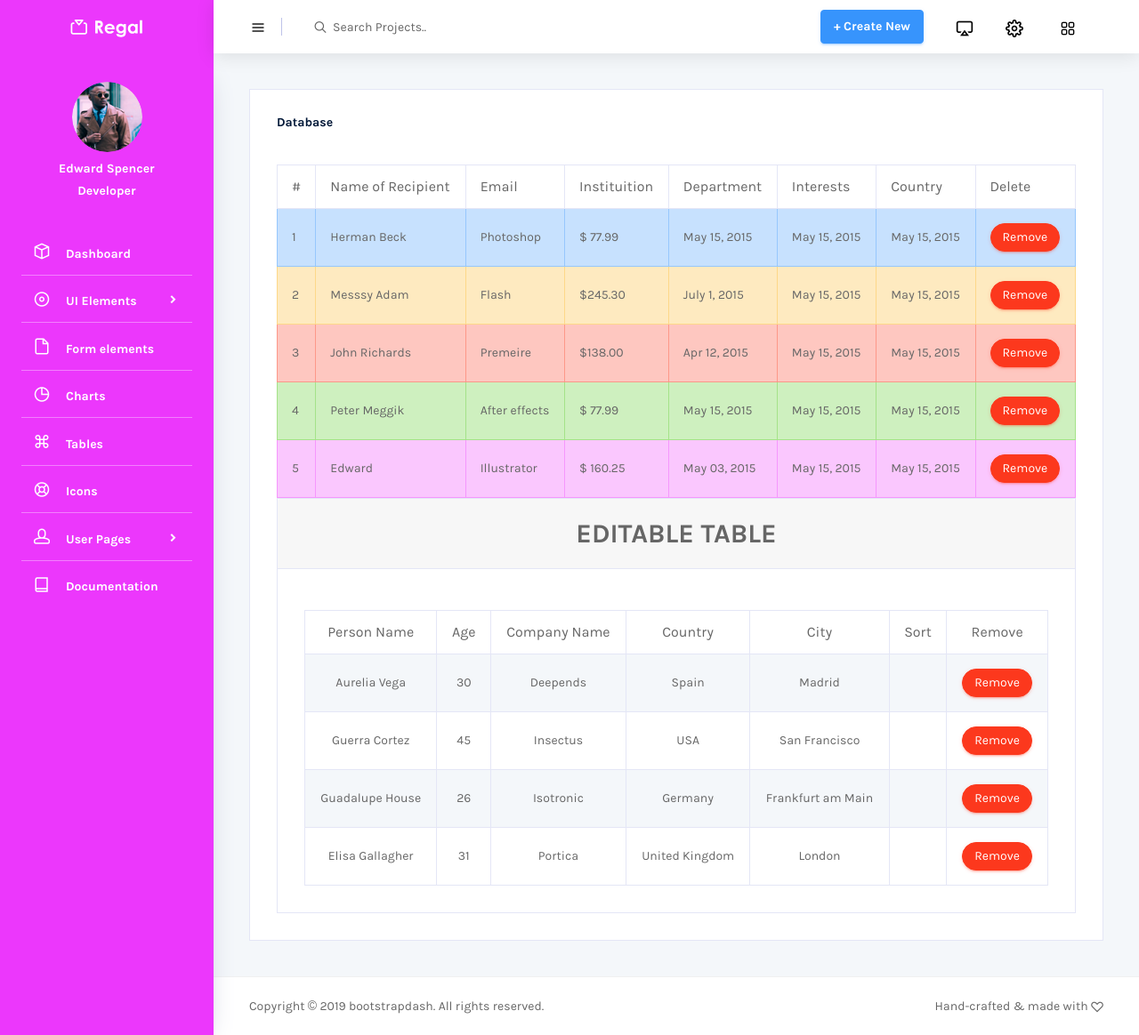
After one commit to 0sidharth/mail-tracker, a Python web app: template Frontend/template/pages/database/database.html in a window 1280 px wide. The commit adds this page. Shown: the whole page at 89% size. Run offline with Jinja, Linux system fonts and the light colour scheme; the template is opened without the code that fills it, so the values that code supplies are empty.

Commit message:
Overall database tab made

```diff
--- a/Frontend/template/index.html
+++ b/Frontend/template/index.html
@@ -139,6 +139,12 @@
             <a class="nav-link" href="index.html">
               <i class="icon-box menu-icon"></i>
               <span class="menu-title">Dashboard</span>
+            </a>
+          </li>
+          <li class="nav-item">
+            <a class="nav-link" href="pages/database/database.html">
+              <i class="icon-help menu-icon"></i>
+              <span class="menu-title">Database</span>
             </a>
           </li>
           <li class="nav-item">
--- /dev/null
+++ b/Frontend/template/pages/database/database.html
@@ -0,0 +1,531 @@
+<!DOCTYPE html>
+<html lang="en">
+
+<head>
+  <!-- Required meta tags -->
+  <meta charset="utf-8">
+  <meta name="viewport" content="width=device-width, initial-scale=1, shrink-to-fit=no">
+  <title>Regal Admin</title>
+  <!-- base:css -->
+  <link rel="stylesheet" href="../../vendors/mdi/css/materialdesignicons.min.css">
+  <link rel="stylesheet" href="../../vendors/feather/feather.css">
+  <link rel="stylesheet" href="../../vendors/base/vendor.bundle.base.css">
+  <!-- endinject -->
+  <!-- inject:css -->
+  <link rel="stylesheet" href="../../css/style.css">
+  <!-- endinject -->
+  <link rel="shortcut icon" href="../../images/favicon.png" />
+</head>
+
+<body>
+  <div class="container-scroller">
+    <!-- partial:../../partials/_navbar.html -->
+    <nav class="navbar col-lg-12 col-12 p-0 fixed-top d-flex flex-row">
+      <div class="text-center navbar-brand-wrapper d-flex align-items-center justify-content-center">
+        <a class="navbar-brand brand-logo" href="../../index.html"><img src="../../images/logo.svg" alt="logo"/></a>
+        <a class="navbar-brand brand-logo-mini" href="../../index.html"><img src="../../images/logo-mini.svg" alt="logo"/></a>
+      </div>
+      <div class="navbar-menu-wrapper d-flex align-items-center justify-content-end">
+        <button class="navbar-toggler navbar-toggler align-self-center" type="button" data-toggle="minimize">
+          <span class="icon-menu"></span>
+        </button>
+        <ul class="navbar-nav mr-lg-2">
+          <li class="nav-item nav-search d-none d-lg-block">
+            <div class="input-group">
+              <div class="input-group-prepend">
+                <span class="input-group-text" id="search">
+                  <i class="icon-search"></i>
+                </span>
+              </div>
+              <input type="text" class="form-control" placeholder="Search Projects.." aria-label="search" aria-describedby="search">
+            </div>
+          </li>
+        </ul>
+        <ul class="navbar-nav navbar-nav-right">
+            <li class="nav-item dropdown d-lg-flex d-none">
+                <button type="button" class="btn btn-info font-weight-bold">+ Create New</button>
+            </li>
+          <li class="nav-item dropdown d-flex">
+            <a class="nav-link count-indicator dropdown-toggle d-flex justify-content-center align-items-center" id="messageDropdown" href="#" data-toggle="dropdown">
+              <i class="icon-air-play mx-0"></i>
+            </a>
+            <div class="dropdown-menu dropdown-menu-right navbar-dropdown preview-list" aria-labelledby="messageDropdown">
+              <p class="mb-0 font-weight-normal float-left dropdown-header">Messages</p>
+              <a class="dropdown-item preview-item">
+                <div class="preview-thumbnail">
+                    <img src="../../images/faces/face4.jpg" alt="image" class="profile-pic">
+                </div>
+                <div class="preview-item-content flex-grow">
+                  <h6 class="preview-subject ellipsis font-weight-normal">David Grey
+                  </h6>
+                  <p class="font-weight-light small-text text-muted mb-0">
+                    The meeting is cancelled
+                  </p>
+                </div>
+              </a>
+              <a class="dropdown-item preview-item">
+                <div class="preview-thumbnail">
+                    <img src="../../images/faces/face2.jpg" alt="image" class="profile-pic">
+                </div>
+                <div class="preview-item-content flex-grow">
+                  <h6 class="preview-subject ellipsis font-weight-normal">Tim Cook
+                  </h6>
+                  <p class="font-weight-light small-text text-muted mb-0">
+                    New product launch
+                  </p>
+                </div>
+              </a>
+              <a class="dropdown-item preview-item">
+                <div class="preview-thumbnail">
+                    <img src="../../images/faces/face3.jpg" alt="image" class="profile-pic">
+                </div>
+                <div class="preview-item-content flex-grow">
+                  <h6 class="preview-subject ellipsis font-weight-normal"> Johnson
+                  </h6>
+                  <p class="font-weight-light small-text text-muted mb-0">
+                    Upcoming board meeting
+                  </p>
+                </div>
+              </a>
+            </div>
+          </li>
+          <li class="nav-item dropdown d-flex mr-4 ">
+            <a class="nav-link count-indicator dropdown-toggle d-flex align-items-center justify-content-center" id="notificationDropdown" href="#" data-toggle="dropdown">
+              <i class="icon-cog"></i>
+            </a>
+            <div class="dropdown-menu dropdown-menu-right navbar-dropdown preview-list" aria-labelledby="notificationDropdown">
+              <p class="mb-0 font-weight-normal float-left dropdown-header">Settings</p>
+              <a class="dropdown-item preview-item">
+                  <i class="icon-head"></i> Profile
+              </a>
+              <a class="dropdown-item preview-item">
+                  <i class="icon-inbox"></i> Logout
+              </a>
+            </div>
+          </li>
+          <li class="nav-item dropdown mr-4 d-lg-flex d-none">
+            <a class="nav-link count-indicatord-flex align-item s-center justify-content-center" href="#">
+              <i class="icon-grid"></i>
+            </a>
+          </li>
+        </ul>
+        <button class="navbar-toggler navbar-toggler-right d-lg-none align-self-center" type="button" data-toggle="offcanvas">
+          <span class="icon-menu"></span>
+        </button>
+      </div>
+    </nav>
+    <!-- partial -->
+    <div class="container-fluid page-body-wrapper">
+
+      <!-- partial:../../partials/_sidebar.html -->
+      <nav class="sidebar sidebar-offcanvas" id="sidebar">
+        <div class="user-profile">
+          <div class="user-image">
+            <img src="../../images/faces/face28.png">
+          </div>
+          <div class="user-name">
+              Edward Spencer
+          </div>
+          <div class="user-designation">
+              Developer
+          </div>
+        </div>
+        <ul class="nav">
+          <li class="nav-item">
+            <a class="nav-link" href="../../index.html">
+              <i class="icon-box menu-icon"></i>
+              <span class="menu-title">Dashboard</span>
+            </a>
+          </li>
+          <li class="nav-item">
+            <a class="nav-link" data-toggle="collapse" href="#ui-basic" aria-expanded="false" aria-controls="ui-basic">
+              <i class="icon-disc menu-icon"></i>
+              <span class="menu-title">UI Elements</span>
+              <i class="menu-arrow"></i>
+            </a>
+            <div class="collapse" id="ui-basic">
+              <ul class="nav flex-column sub-menu">
+                <li class="nav-item"> <a class="nav-link" href="../../pages/ui-features/buttons.html">Buttons</a></li>
+                <li class="nav-item"> <a class="nav-link" href="../../pages/ui-features/typography.html">Typography</a></li>
+              </ul>
+            </div>
+          </li>
+          <li class="nav-item">
+            <a class="nav-link" href="../../pages/forms/basic_elements.html">
+              <i class="icon-file menu-icon"></i>
+              <span class="menu-title">Form elements</span>
+            </a>
+          </li>
+          <li class="nav-item">
+            <a class="nav-link" href="../../pages/charts/chartjs.html">
+              <i class="icon-pie-graph menu-icon"></i>
+              <span class="menu-title">Charts</span>
+            </a>
+          </li>
+          <li class="nav-item">
+            <a class="nav-link" href="../../pages/tables/basic-table.html">
+              <i class="icon-command menu-icon"></i>
+              <span class="menu-title">Tables</span>
+            </a>
+          </li>
+          <li class="nav-item">
+            <a class="nav-link" href="../../pages/icons/feather-icons.html">
+              <i class="icon-help menu-icon"></i>
+              <span class="menu-title">Icons</span>
+            </a>
+          </li>
+          <li class="nav-item">
+            <a class="nav-link" data-toggle="collapse" href="#auth" aria-expanded="false" aria-controls="auth">
+              <i class="icon-head menu-icon"></i>
+              <span class="menu-title">User Pages</span>
+              <i class="menu-arrow"></i>
+            </a>
+            <div class="collapse" id="auth">
+              <ul class="nav flex-column sub-menu">
+                <li class="nav-item"> <a class="nav-link" href="../../pages/samples/login.html"> Login </a></li>
+                <li class="nav-item"> <a class="nav-link" href="../../pages/samples/login-2.html"> Login 2 </a></li>
+                <li class="nav-item"> <a class="nav-link" href="../../pages/samples/register.html"> Register </a></li>
+                <li class="nav-item"> <a class="nav-link" href="../../pages/samples/register-2.html"> Register 2 </a></li>
+                <li class="nav-item"> <a class="nav-link" href="../../pages/samples/lock-screen.html"> Lockscreen </a></li>
+              </ul>
+            </div>
+          </li>
+          <li class="nav-item">
+            <a class="nav-link" href="../../docs/documentation.html">
+              <i class="icon-book menu-icon"></i>
+              <span class="menu-title">Documentation</span>
+            </a>
+          </li>
+        </ul>
+      </nav>
+      <!-- partial -->
+      <div class="main-panel">
+        <div class="content-wrapper">
+          <div class="row">
+            <div class="col-lg-12 stretch-card">
+              <div class="card">
+                <div class="card-body">
+                  <h2 class="card-title">Database</h2>
+                  <!-- p class="card-description" >
+                    Add class <code>.table-{color}</code>
+                  </p -->
+                  <div class="table-responsive pt-3">
+                    <span class="table-add float-right mb-3 mr-2"><a href="#!" class="text-success"><i
+                        class="fas fa-plus fa-2x" aria-hidden="true"></i></a></span>
+                    <table class="table table-bordered table-editable" id = "database1" >
+                      <thead>
+                        <tr>
+                          <th>
+                            #
+                          </th>
+                          <th>
+                            Name of Recipient
+                          </th>
+                          <th>
+                            Email
+                          </th>
+                          <th>
+                            Instituition
+                          </th>
+                          <th>
+                            Department
+                          </th>
+                          <th>
+                            Interests
+                          </th>
+                          <th>
+                            Country
+                          </th>
+                          <th>
+                            Delete
+                          </th>
+                        </tr>
+                      </thead>
+                      <tbody>
+                        <tr class="table-info">
+                          <td>
+                            1
+                          </td>
+                          <td>
+                            Herman Beck
+                          </td>
+                          <td>
+                            Photoshop
+                          </td>
+                          <td>
+                            $ 77.99
+                          </td>
+                          <td>
+                            May 15, 2015
+                          </td>
+                          <td>
+                            May 15, 2015
+                          </td>
+                          <td>
+                            May 15, 2015
+                          </td>
+                          <td>
+                            <span class="table-remove">
+                                <button type="button" class="btn btn-danger btn-rounded btn-sm my-0">Remove</button></span>
+                          </td>
+                        </tr>
+                        <tr class="table-warning">
+                          <td>
+                            2
+                          </td>
+                          <td>
+                            Messsy Adam
+                          </td>
+                          <td>
+                            Flash
+                          </td>
+                          <td>
+                            $245.30
+                          </td>
+                          <td>
+                            July 1, 2015
+                          </td>
+                          <td>
+                            May 15, 2015
+                          </td>
+                          <td>
+                            May 15, 2015
+                          </td>
+                          <td>
+                            <span class="table-remove"><button type="button"
+                                class="btn btn-danger btn-rounded btn-sm my-0">Remove</button></span>
+                          </td>
+                        </tr>
+                        <tr class="table-danger">
+                          <td>
+                            3
+                          </td>
+                          <td>
+                            John Richards
+                          </td>
+                          <td>
+                            Premeire
+                          </td>
+                          <td>
+                            $138.00
+                          </td>
+                          <td>
+                            Apr 12, 2015
+                          </td>
+                          <td>
+                            May 15, 2015
+                          </td>
+                          <td>
+                            May 15, 2015
+                          </td>
+                          <td>
+                            <span class="table-remove"><button type="button"
+                                class="btn btn-danger btn-rounded btn-sm my-0">Remove</button></span>
+                          </td>
+                        </tr>
+                        <tr class="table-success">
+                          <td>
+                            4
+                          </td>
+                          <td>
+                            Peter Meggik
+                          </td>
+                          <td>
+                            After effects
+                          </td>
+                          <td>
+                            $ 77.99
+                          </td>
+                          <td>
+                            May 15, 2015
+                          </td>
+                          <td>
+                            May 15, 2015
+                          </td>
+                          <td>
+                            May 15, 2015
+                          </td>
+                          <td>
+                            <span class="table-remove"><button type="button"
+                                class="btn btn-danger btn-rounded btn-sm my-0">Remove</button></span>
+                          </td>
+                        </tr>
+                        <tr class="table-primary">
+                          <td>
+                            5
+                          </td>
+                          <td>
+                            Edward
+                          </td>
+                          <td>
+                            Illustrator
+                          </td>
+                          <td>
+                            $ 160.25
+                          </td>
+                          <td>
+                            May 03, 2015
+                          </td>
+                          <td>
+                            May 15, 2015
+                          </td>
+                          <td>
+                            May 15, 2015
+                          </td>
+                          <td>
+                            <span class="table-remove"><button type="button"
+                                class="btn btn-danger btn-rounded btn-sm my-0">Remove</button></span>
+                          </td>
+                        </tr>
+                      </tbody>
+                    </table>
+                    <div class="card ">
+                        <h3 class="card-header text-center font-weight-bold text-uppercase py-4">Editable table</h3>
+                        <div class="card-body">
+                          <div id="datbase_table" class="table-responsive table-editable">
+                            <span class="table-add float-right mb-3 mr-2"><a href="#!" class="text-success"><i
+                                  class="fas fa-plus fa-2x" aria-hidden="true"></i></a></span>
+                            <table class="table table-bordered table-responsive-md table-striped text-center">
+                              <thead>
+                                <tr>
+                                  <th class="text-center">Person Name</th>
+                                  <th class="text-center">Age</th>
+                                  <th class="text-center">Company Name</th>
+                                  <th class="text-center">Country</th>
+                                  <th class="text-center">City</th>
+                                  <th class="text-center">Sort</th>
+                                  <th class="text-center">Remove</th>
+                                </tr>
+                              </thead>
+                              <tbody>
+                                <tr>
+                                  <td class="pt-3-half" contenteditable="true">Aurelia Vega</td>
+                                  <td class="pt-3-half" contenteditable="true">30</td>
+                                  <td class="pt-3-half" contenteditable="true">Deepends</td>
+                                  <td class="pt-3-half" contenteditable="true">Spain</td>
+                                  <td class="pt-3-half" contenteditable="true">Madrid</td>
+                                  <td class="pt-3-half">
+                                    <span class="table-up"><a href="#!" class="indigo-text"><i class="fas fa-long-arrow-alt-up"
+                                          aria-hidden="true"></i></a></span>
+                                    <span class="table-down"><a href="#!" class="indigo-text"><i class="fas fa-long-arrow-alt-down"
+                                          aria-hidden="true"></i></a></span>
+                                  </td>
+                                  <td>
+                                    <span class="table-remove"><button type="button"
+                                        class="btn btn-danger btn-rounded btn-sm my-0">Remove</button></span>
+                                  </td>
+                                </tr>
+                                <!-- This is our clonable table line -->
+                                <tr>
+                                  <td class="pt-3-half" contenteditable="true">Guerra Cortez</td>
+                                  <td class="pt-3-half" contenteditable="true">45</td>
+                                  <td class="pt-3-half" contenteditable="true">Insectus</td>
+                                  <td class="pt-3-half" contenteditable="true">USA</td>
+                                  <td class="pt-3-half" contenteditable="true">San Francisco</td>
+                                  <td class="pt-3-half">
+                                    <span class="table-up"><a href="#!" class="indigo-text"><i class="fas fa-long-arrow-alt-up"
+                                          aria-hidden="true"></i></a></span>
+                                    <span class="table-down"><a href="#!" class="indigo-text"><i class="fas fa-long-arrow-alt-down"
+                                          aria-hidden="true"></i></a></span>
+                                  </td>
+                                  <td>
+                                    <span class="table-remove"><button type="button"
+                                        class="btn btn-danger btn-rounded btn-sm my-0">Remove</button></span>
+                                  </td>
+                                </tr>
+                                <!-- This is our clonable table line -->
+                                <tr>
+                                  <td class="pt-3-half" contenteditable="true">Guadalupe House</td>
+                                  <td class="pt-3-half" contenteditable="true">26</td>
+                                  <td class="pt-3-half" contenteditable="true">Isotronic</td>
+                                  <td class="pt-3-half" contenteditable="true">Germany</td>
+                                  <td class="pt-3-half" contenteditable="true">Frankfurt am Main</td>
+                                  <td class="pt-3-half">
+                                    <span class="table-up"><a href="#!" class="indigo-text"><i class="fas fa-long-arrow-alt-up"
+                                          aria-hidden="true"></i></a></span>
+                                    <span class="table-down"><a href="#!" class="indigo-text"><i class="fas fa-long-arrow-alt-down"
+                                          aria-hidden="true"></i></a></span>
+                                  </td>
+                                  <td>
+                                    <span class="table-remove"><button type="button"
+                                        class="btn btn-danger btn-rounded btn-sm my-0">Remove</button></span>
+                                  </td>
+                                </tr>
+                                <!-- This is our clonable table line -->
+                                <tr class="hide">
+                                  <td class="pt-3-half" contenteditable="true">Elisa Gallagher</td>
+                                  <td class="pt-3-half" contenteditable="true">31</td>
+                                  <td class="pt-3-half" contenteditable="true">Portica</td>
+                                  <td class="pt-3-half" contenteditable="true">United Kingdom</td>
+                                  <td class="pt-3-half" contenteditable="true">London</td>
+                                  <td class="pt-3-half">
+                                    <span class="table-up"><a href="#!" class="indigo-text"><i class="fas fa-long-arrow-alt-up"
+                                          aria-hidden="true"></i></a></span>
+                                    <span class="table-down"><a href="#!" class="indigo-text"><i class="fas fa-long-arrow-alt-down"
+                                          aria-hidden="true"></i></a></span>
+                                  </td>
+                                  <td>
+                                    <span class="table-remove"><button type="button"
+                                        class="btn btn-danger btn-rounded btn-sm my-0">Remove</button></span>
+                                  </td>
+                                </tr>
+                              </tbody>
+                            </table>
+                          </div>
+                        </div>
+                      </div>
+                  </div>
+                </div>
+              </div>
+
+            </div>
+          </div>
+        </div>
+        <!-- content-wrapper ends -->
+        <!-- partial:../../partials/_footer.html -->
+        <footer class="footer">
+          <div class="d-sm-flex justify-content-center justify-content-sm-between">
+            <span class="text-muted text-center text-sm-left d-block d-sm-inline-block">Copyright © 2019 <a href="https://www.bootstrapdash.com/" target="_blank" class="text-muted">bootstrapdash</a>. All rights reserved.</span>
+            <span class="float-none float-sm-right d-block mt-1 mt-sm-0 text-center">Hand-crafted & made with <i class="icon-heart"></i></span>
+          </div>
+        </footer>
+        <!-- partial -->
+      </div>
+      <!-- main-panel ends -->
+    </div>
+    <!-- page-body-wrapper ends -->
+  </div>
+  <!-- container-scroller -->
+  <!-- base:js -->
+  <script src="../../vendors/base/vendor.bundle.base.js"></script>
+  <script >
+      $("#database1").on('click', '.table-remove', function () {
+        $(this).parents('tr').detach();
+        });
+  </script>
+  <script>
+    $('.table-add').on('click', 'i', () => {
+
+    const $clone = $database1.find('tbody tr').last().clone(true).removeClass('hide table-line');
+
+    if ($database1.find('tbody tr').length === 0) {
+
+  $('tbody').append(newTr);
+}
+
+  </script>
+  <!-- endinject -->
+  <!-- Plugin js for this page-->
+  <!-- End plugin js for this page-->
+  <!-- inject:js -->
+  <script src="../../js/off-canvas.js"></script>
+  <script src="../../js/hoverable-collapse.js"></script>
+  <script src="../../js/template.js"></script>
+  <!-- endinject -->
+  <!-- plugin js for this page -->
+  <!-- End plugin js for this page -->
+  <!-- Custom js for this page-->
+  <!-- End custom js for this page-->
+</body>
+
+</html>
```
